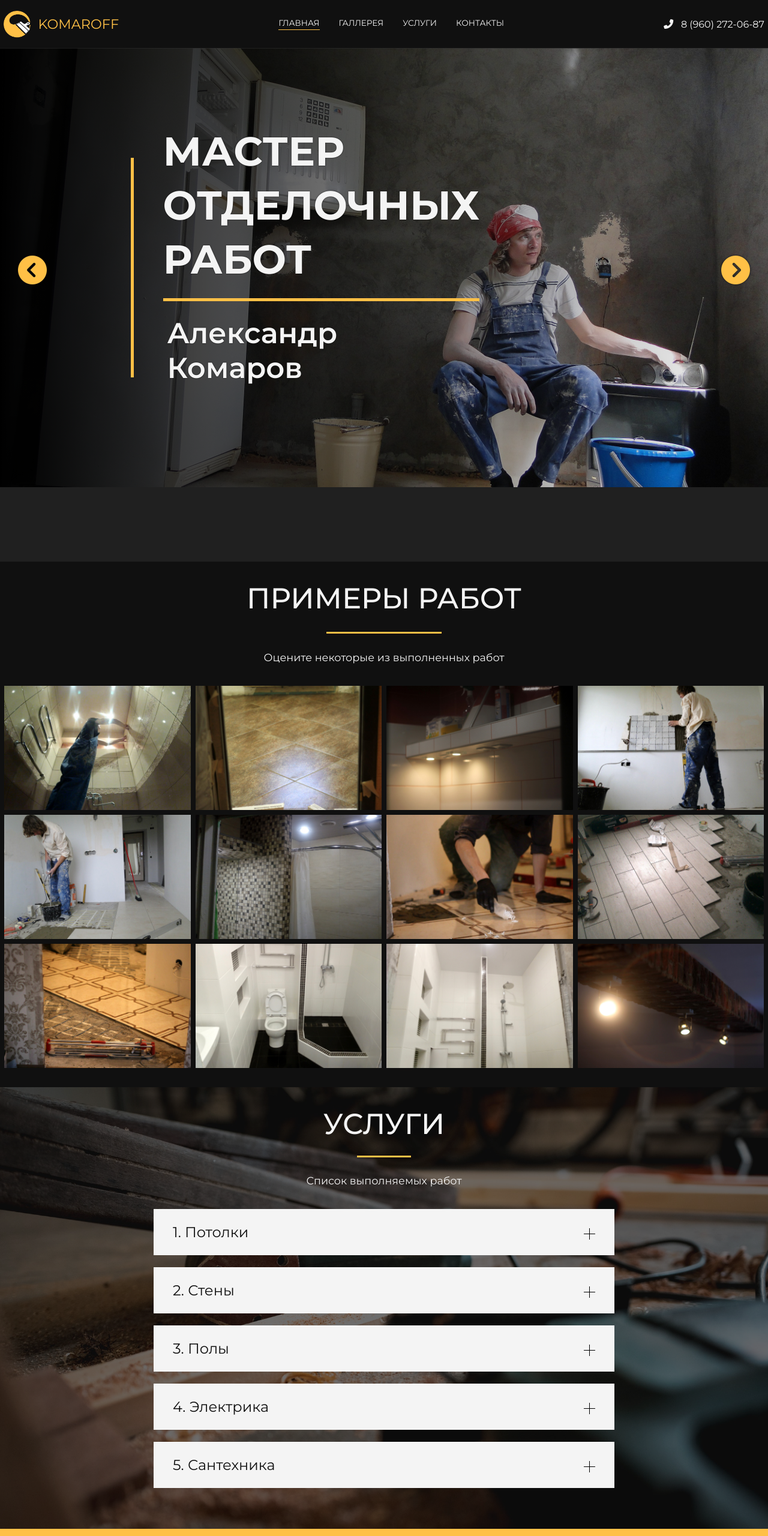
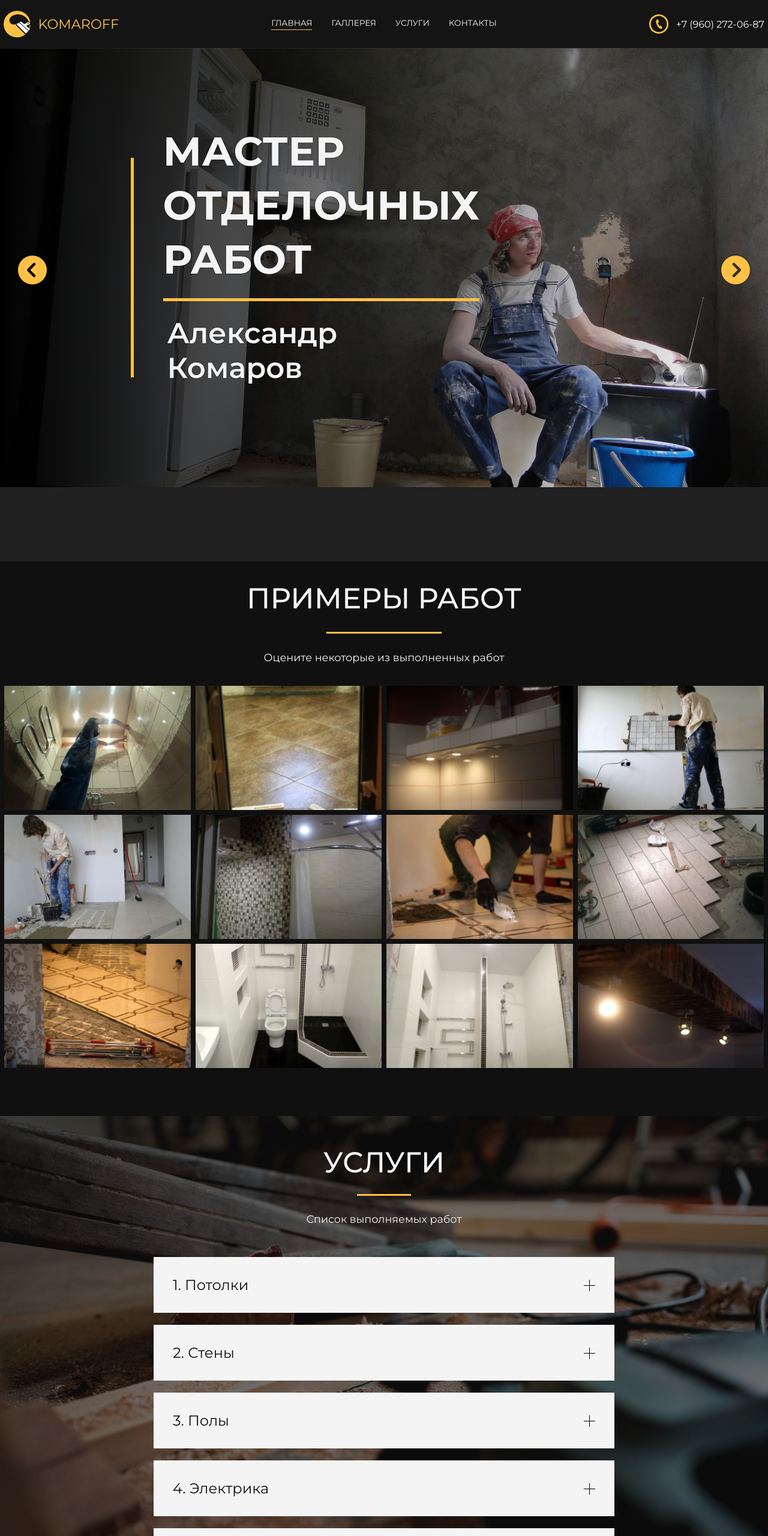
Before and after one commit to sendgn/komaroff-website, a website: page dist/index.html in a window 1280 px wide. Shown: the top 2560 px of the page at 60% size. Drawn offline with nearby package versions, Linux system fonts and the light colour scheme.

Commit message:
last commit

```diff
--- a/scss/main.scss
+++ b/scss/main.scss
@@ -36,11 +36,11 @@ ul {
   top: 0;
   left: 0;
   right: 0;
-  z-index: 2;
+  z-index: 5;
 
   border-bottom: 1px solid rgba(255, 255, 255, 0.1);
   background: rgba(0, 0, 0, 0.5);
-  transition: background 0.5s ease-in-out;
+  transition: background 0.5s ease-in;
 
   .navbar-content {
     height: 5rem;
@@ -55,7 +55,7 @@ ul {
       align-items: center;
       color: $light-color;
 
-      i {
+      img {
         margin-right: 0.8rem;
       }
     }
@@ -70,13 +70,11 @@ ul {
         font-weight: normal;
         font-size: 1.4rem;
         text-transform: uppercase;
-        transition: font-size 0.5s ease-in-out;
       }
 
       img {
         height: 45px;
         margin-right: 10px;
-        transition: height 0.5s ease-in-out;
       }
     }
 
@@ -326,9 +324,8 @@ ul {
   width: 100%;
 
   .gallery-wrap {
-    padding-bottom: 2rem;
+    padding-bottom: 5rem;
     background: $primary-color;
-    // padding-top: 0.5rem;
 
     .gallery-heading {
       width: 100%;
@@ -359,7 +356,6 @@ ul {
       max-width: 1266px;
       margin: auto;
       overflow: hidden;
-      // padding: 0.5rem 0;
 
       .imgs {
         display: grid;
@@ -389,7 +385,7 @@ ul {
 // Services
 #services {
   width: 100%;
-  padding-bottom: 3rem;
+  padding-bottom: 4rem;
 
   background: url("../img/showcase.jpg") no-repeat right top/cover;
   background-attachment: fixed;
@@ -411,7 +407,7 @@ ul {
     position: relative;
 
     .services-heading {
-      padding: 2rem 0;
+      padding: 3rem 0;
 
       h2 {
         color: $light-color;
@@ -450,6 +446,11 @@ ul {
 
             // TODO: make text effects on hover
             .collapsible {
+              transition: all 0.6s ease;
+
+              li:hover {
+                border-bottom: 1px solid red;
+              }
             }
           }
 
@@ -483,12 +484,12 @@ ul {
           .collapsible {
             position: relative;
             font-size: 1.5rem;
-            padding: 1.5rem 2rem;
+            padding: 2rem 2rem;
             font-weight: 400;
 
             .expand-icon {
               position: absolute;
-              top: 2rem;
+              top: 2.35rem;
               right: 2rem;
               background: url("../img/plus.png") no-repeat center center/cover;
               height: 1.2rem;
```
Also changed, not shown: dist/css/main.css, dist/img/phone.png (added), dist/index.html, dist/js/main.js.
